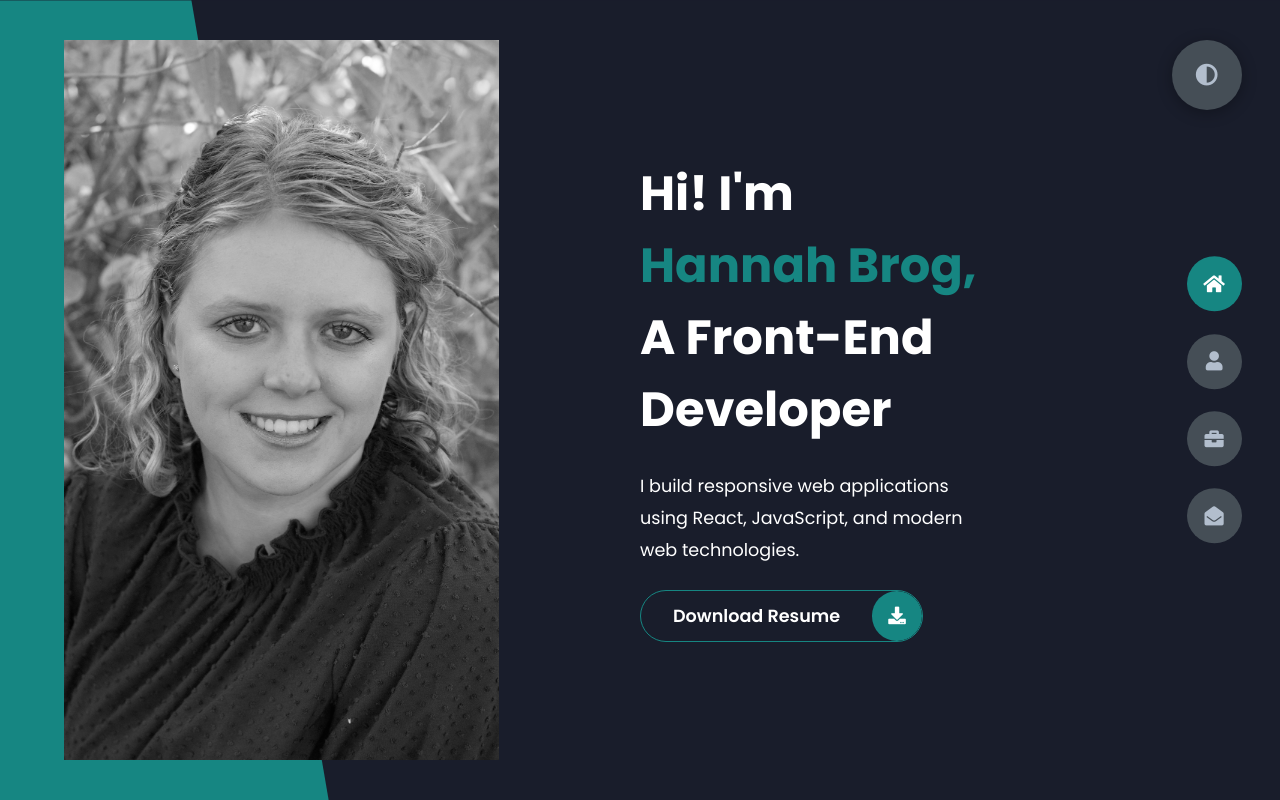
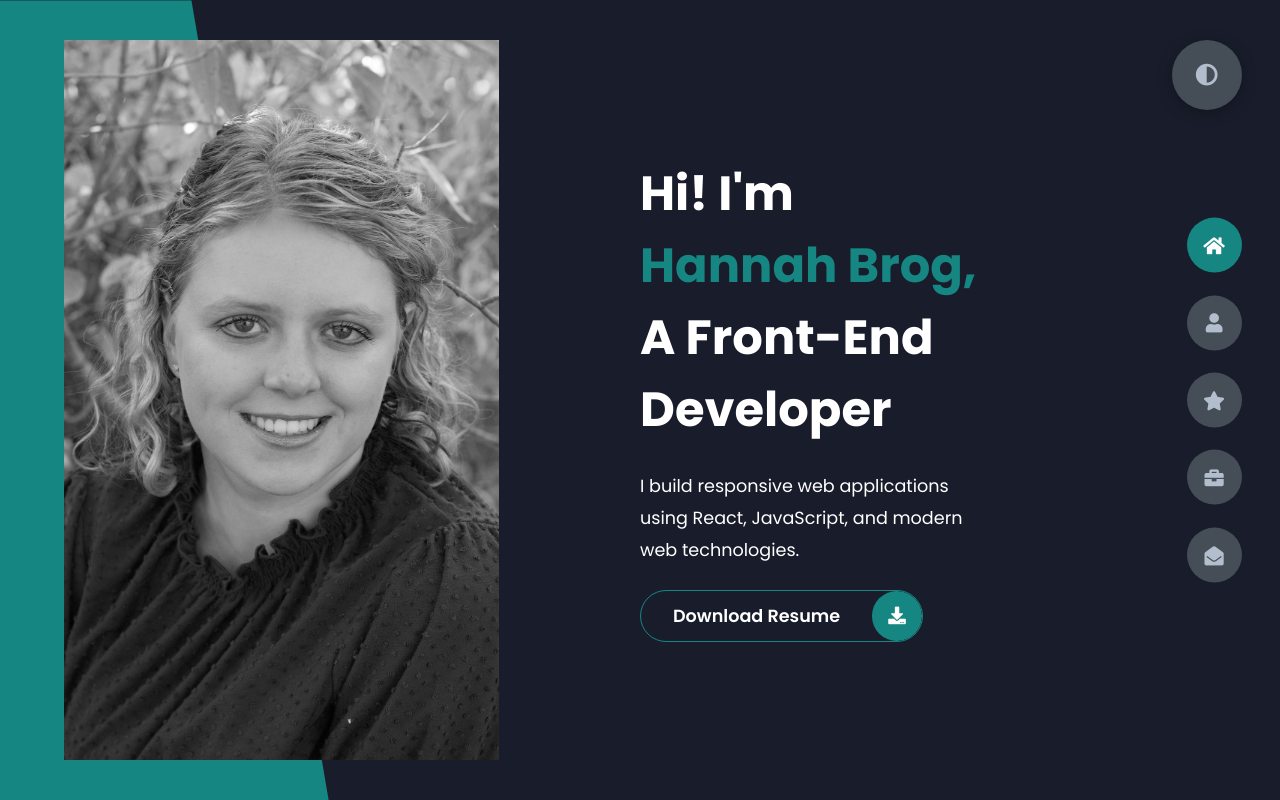
Before and after one commit to bugsbrog/bugsbrog.github.io, a plain HTML site: page index.html in a window 1280 px wide. Drawn offline with Linux system fonts and the light colour scheme.

Commit message:
added an icon for featured projects section

```diff
--- a/index.html
+++ b/index.html
@@ -496,10 +496,13 @@
     <div class="control control-2" data-id="about">
       <i class="fas fa-user"></i>
     </div>
-    <div class="control control-3" data-id="portfolio">
+    <div class="control control-3" data-id="about">
+      <i class="fas fa-star"></i>
+    </div>
+    <div class="control control-4" data-id="portfolio">
       <i class="fas fa-briefcase"></i>
     </div>
-    <div class="control control-4" data-id="contact">
+    <div class="control control-5" data-id="contact">
       <i class="fas fa-envelope-open"></i>
     </div>
   </div>
```
